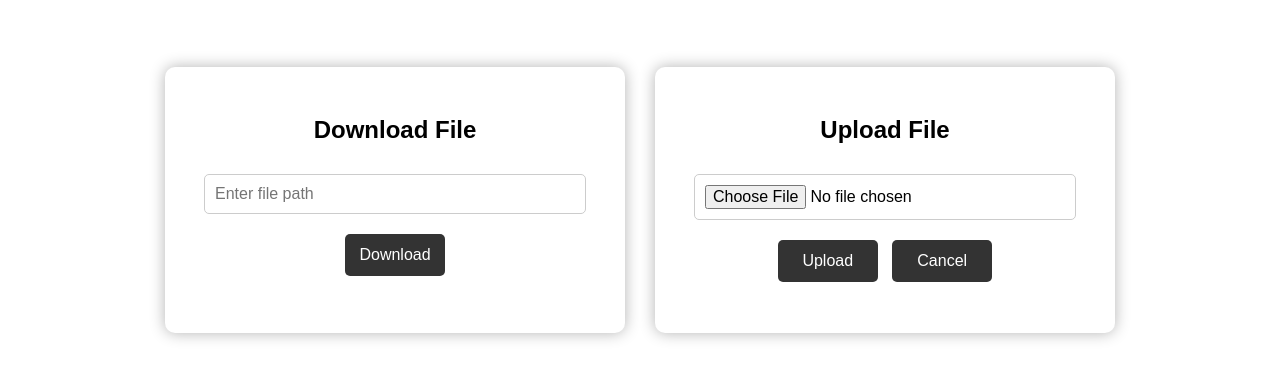
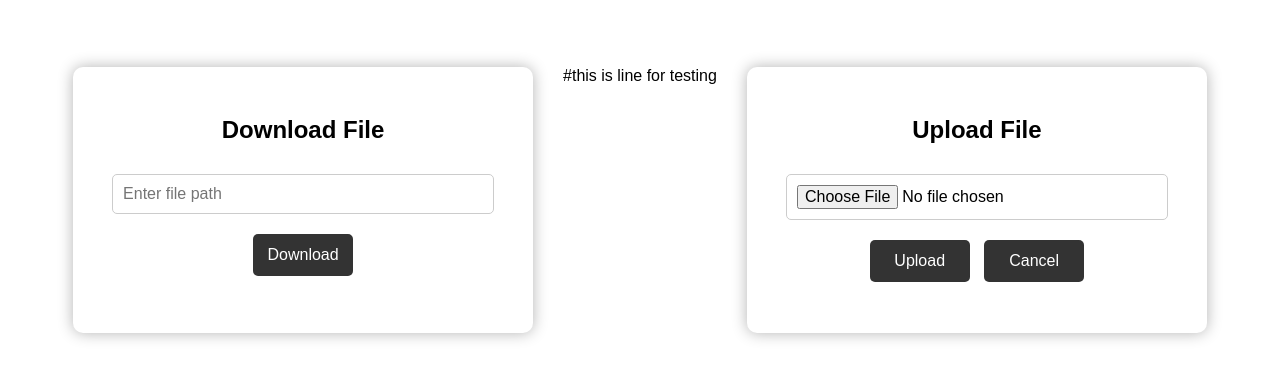
Before and after one commit to akhilviradiya/upload_and_download, a website: page public/index.html in a window 1280 px wide. Shown: the part 200-578 px from the top of the page. Drawn offline with Linux system fonts and the light colour scheme.

Commit message:
Update index.html

```diff
--- a/public/index.html
+++ b/public/index.html
@@ -15,6 +15,7 @@
             <p id="downloadMsg"></p>
         </div>
 
+    #this is line for testing
         <div class="card">
             <h2>Upload File</h2>
             <input type="file" id="fileInput">
```
